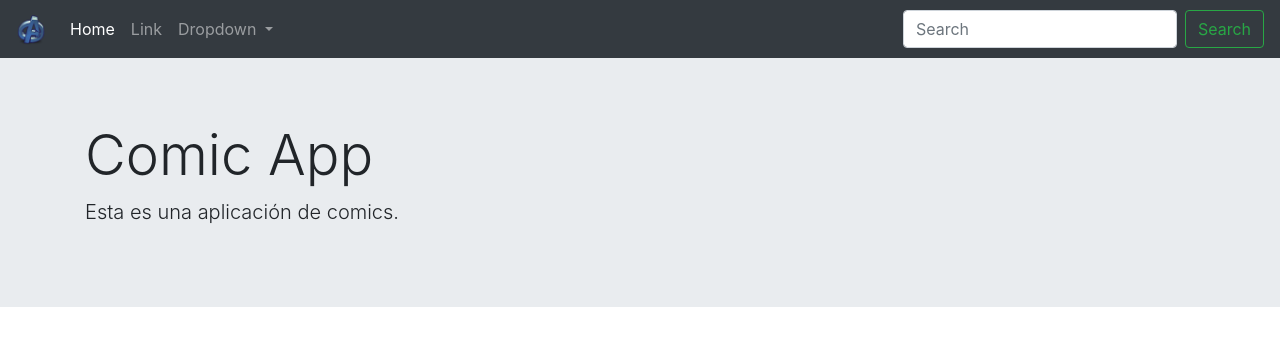
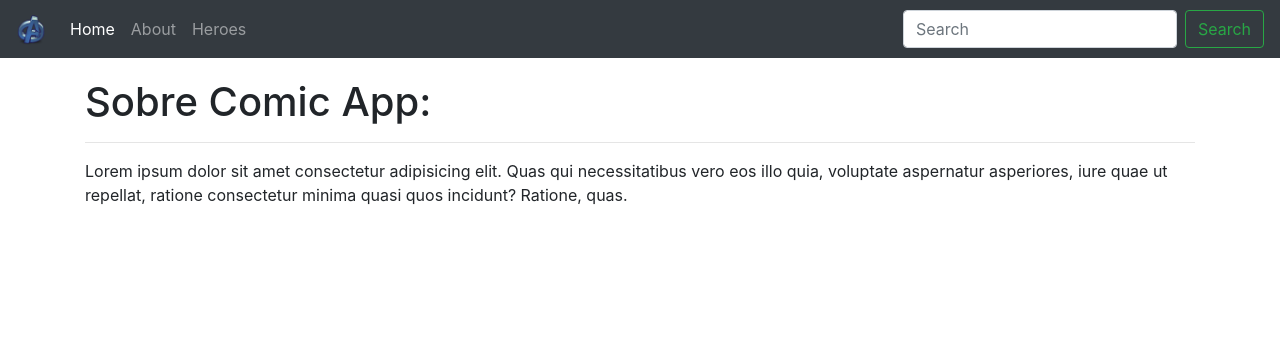
Before and after one commit to koynewton/Angular2-SPA-Heroes, an Angular app: page /about in a window 1280 px wide. Before the commit this address led to /. Shown: the top 346 px of the page. Built offline with nearby package versions, Linux system fonts and the light colour scheme.

Commit message:
se terminaron rutas y se agrego el html de about

```diff
--- a/src/app/app.component.html
+++ b/src/app/app.component.html
@@ -1,2 +1,7 @@
 <app-navbar></app-navbar>
-<app-home></app-home>
+
+<div class="container main-container">
+
+    <router-outlet></router-outlet>
+
+</div>
--- a/src/app/app.routes.ts
+++ b/src/app/app.routes.ts
@@ -0,0 +1,14 @@
+import { Routes, RouterModule } from '@angular/router';
+import { HomeComponent } from './components/home/home.component';
+import { AboutComponent } from "./components/about/about.component";
+import { HeroesComponent } from "./components/heroes/heroes.component";
+
+
+const APP_ROUTES: Routes = [
+    {path: 'home', component: HomeComponent},
+    {path: 'about', component: AboutComponent},
+    {path: 'heroes', component: HeroesComponent},
+    {path: '**', pathMatch: 'full', redirectTo:'home'}
+];
+
+export const APP_ROUTING = RouterModule.forRoot(APP_ROUTES);
--- a/src/app/components/about/about.component.html
+++ b/src/app/components/about/about.component.html
@@ -1 +1,5 @@
-<p>about works!</p>
+<h1>Sobre Comic App: </h1>
+<hr>
+<p>
+    Lorem ipsum dolor sit amet consectetur adipisicing elit. Quas qui necessitatibus vero eos illo quia, voluptate aspernatur asperiores, iure quae ut repellat, ratione consectetur minima quasi quos incidunt? Ratione, quas.
+</p>
--- a/src/app/components/home/home.component.html
+++ b/src/app/components/home/home.component.html
@@ -3,4 +3,4 @@
         <h1 class="display-4"> Comic App </h1>
         <p class="lead">Esta es una aplicación de comics.</p>
     </div>
- </div>
+</div>
--- a/src/app/components/shared/navbar/navbar.component.html
+++ b/src/app/components/shared/navbar/navbar.component.html
@@ -11,21 +11,13 @@
 
       <ul class="navbar-nav mr-auto">
         <li class="nav-item active">
-          <a class="nav-link" href="#">Home </a>
+          <a class="nav-link" [routerLink]="['home']" > Home </a>
         </li>
         <li class="nav-item">
-          <a class="nav-link" href="#">Link</a>
+          <a class="nav-link" [routerLink]="['about']" > About </a>
         </li>
-        <li class="nav-item dropdown">
-          <a class="nav-link dropdown-toggle" href="#" id="navbarDropdown" role="button" data-toggle="dropdown" aria-haspopup="true" aria-expanded="false">
-            Dropdown
-          </a>
-          <div class="dropdown-menu" aria-labelledby="navbarDropdown">
-            <a class="dropdown-item" href="#">Action</a>
-            <a class="dropdown-item" href="#">Another action</a>
-            <div class="dropdown-divider"></div>
-            <a class="dropdown-item" href="#">Something else here</a>
-          </div>
+        <li>
+          <a class="nav-link" [routerLink]="['heroes']" > Heroes </a>
         </li>
       </ul>
 
--- a/src/styles.css
+++ b/src/styles.css
@@ -1 +1,4 @@
-/* You can add global styles to this file, and also import other style files */
+.main-container
+{
+    margin-top: 20px;
+}
```
Also changed, not shown: src/app/app.module.ts (+9 -2 lines), src/index.html (+1 -10 lines).
